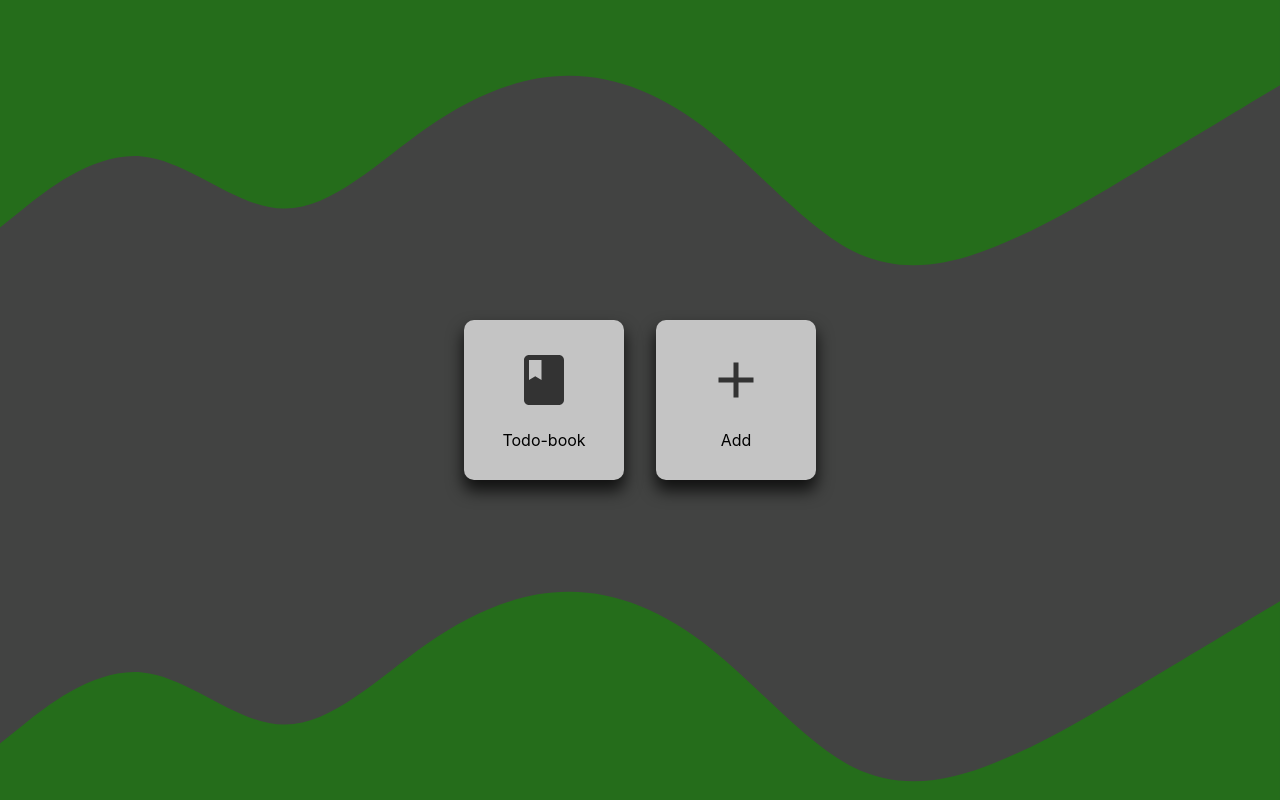
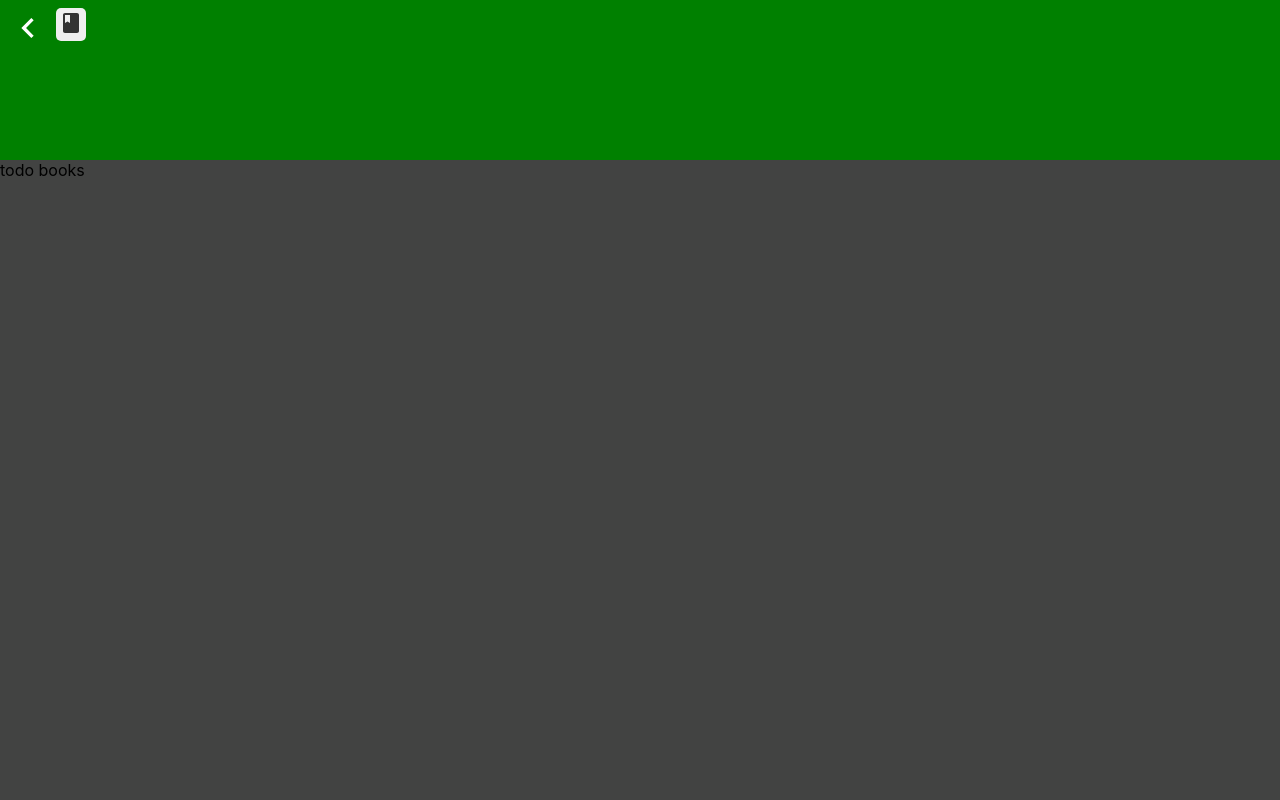
Before and after one commit to KevinNicolas/React-Todo-app, a React (Create React App) app: page / in a window 1280 px wide. Built offline with nearby package versions, Linux system fonts and the light colour scheme.

Commit message:
Start 'Todo-book' view

```diff
--- a/src/App.tsx
+++ b/src/App.tsx
@@ -1,11 +1,11 @@
 import { GlobalStyles } from "./Global-styles"
-import { Home } from "./pages/Home"
+import { TodoBook } from "./pages/Todo-book"
 
 export const App = () => {
   return (
     <div>
       <GlobalStyles />
-      <Home />
+      <TodoBook />
     </div>
   )
 }
--- a/src/Global-styles.ts
+++ b/src/Global-styles.ts
@@ -11,6 +11,7 @@ export const GlobalStyles = createGlobalStyle`
 
     --background-color: #424342;
     --button-background: #C4C4C4;
+    --button-background-2: whitesmoke;
   }
 
   * {
@@ -19,6 +20,7 @@ export const GlobalStyles = createGlobalStyle`
     padding: 0;
     text-decoration: none;
     outline: none;
+    border: none;
   }
 
   .page-container {
@@ -36,4 +38,6 @@ export const GlobalStyles = createGlobalStyle`
     justify-content: center;
     align-items: center;
   }
+
+  button { cursor: pointer; }
 `
--- /dev/null
+++ b/src/pages/Todo-book/components/Header.tsx
@@ -0,0 +1,49 @@
+import styled from "styled-components"
+import { IconsDropdown } from "./Icons-dropdown"
+import { MdChevronLeft } from 'react-icons/md'
+
+const HeaderStyles = styled.div`
+  .header-container {
+    --column-size: 3rem;
+
+    background: green;
+    display: grid;
+    grid-template-rows: repeat(2, minmax(0, 1fr));
+    grid-template-columns: var(--column-size) calc(100% - var(--column-size));
+    padding: .5rem;
+  }
+
+  .back-button-container {
+    grid-row: 1 / -1;
+
+    button {
+      background: transparent;
+      transition: color 300ms ease-in;
+      color: white;
+
+      &:hover { color: var(--primary) }
+    }
+  }
+
+  .row {
+    display: flex;
+    flex-flow: row;
+  }
+`
+
+export const Header = () => {
+  return (
+    <HeaderStyles>
+      <div className="header-container full">
+        <div className="back-button-container">
+          <button>
+            <MdChevronLeft size={40} />
+          </button>
+        </div>
+        <div className="row">
+          <IconsDropdown />
+        </div>
+      </div>
+    </HeaderStyles>
+  )
+}
--- /dev/null
+++ b/src/pages/Todo-book/components/Icons-dropdown.tsx
@@ -0,0 +1,79 @@
+import { useState } from "react";
+import { IconType } from "react-icons"
+import styled from "styled-components"
+import { iconList } from "../../../utils/get-icons-list"
+
+interface StyleProps {
+  showIconList: boolean;
+  iconsQuantity: number;
+}
+
+const IconsDropdownStyles = styled.div<StyleProps>`
+  .icons-button {
+    color: var(--text-color-dark);
+    padding: .2rem;
+    border-radius: 5px;
+  }
+
+  .icon-list-container {
+    position: relative;
+    transition: opacity 300ms ease-in-out;
+    opacity: ${({ showIconList }) => showIconList ? 1 : 0};
+    z-index: ${({ showIconList }) => showIconList ? 1 : -1};
+
+    .icon-list-wrapper {
+      background: var(--button-background-2);
+      position: absolute;
+      overflow: hidden;
+      display: flex;
+      flex-flow: row wrap;
+      align-items: center;
+      min-width: ${({ iconsQuantity }) => `${.9 * iconsQuantity}rem`};
+      top: .1rem;
+      left: .5rem;
+      border-radius: 5px;
+
+      .icon-container {
+        background: transparent;
+        transition: background 300ms ease-in-out;
+        padding: .5rem;
+        &:hover { background: var(--primary-hover) }
+      }
+    }
+  }
+`
+
+export const IconsDropdown = () => {
+  const [showIconList, setshowIconList] = useState(false)
+  const [selectedIcon, setselectedIcon] = useState<JSX.Element>(iconList[0]({ size: 24 }))
+
+  const selectIcon = ({ icon }: { icon: IconType }) => {
+    setselectedIcon(icon({ size: 24 }))
+    setshowIconList(false)
+  }
+
+  return (
+    <IconsDropdownStyles showIconList={showIconList} iconsQuantity={iconList.length}>
+      <div className="icons-dropdown-container">
+        <button className="icons-button" onClick={() => { setshowIconList(!showIconList) }}>
+          { selectedIcon }
+        </button>
+        <div className="icon-list-container">
+          <div className="icon-list-wrapper">
+            {
+              iconList.map((Icon: IconType) => (
+                <div
+                  key={iconList.indexOf(Icon)}
+                  className="icon-container center"
+                  onClick={() => { selectIcon({ icon: Icon }) }}
+                >
+                  <Icon size={20} />
+                </div>
+              ))
+            }
+          </div>
+        </div>
+      </div>
+    </IconsDropdownStyles>
+  )
+}
--- /dev/null
+++ b/src/pages/Todo-book/index.tsx
@@ -0,0 +1,23 @@
+import styled from "styled-components"
+import { Header } from "./components/Header"
+
+const TodoBookStyles = styled.div`
+  .todo-book-container {
+    --header-height: 10rem;
+
+    background: var(--background-color);
+    display: grid;
+    grid-template-rows: var(--header-height) calc(100% - var(--header-height));
+  }
+`
+
+export const TodoBook = () => {
+  return (
+    <TodoBookStyles>
+      <div className="page-container todo-book-container">
+        <Header />
+        <span>todo books</span>
+      </div>
+    </TodoBookStyles>
+  )
+}
--- /dev/null
+++ b/src/utils/get-icons-list.ts
@@ -0,0 +1,36 @@
+import { IconType } from 'react-icons'
+import {
+  MdBook,
+  MdChangeHistory,
+  MdEco,
+  MdGrade,
+  MdNightlightRound,
+  MdPolymer,
+  MdSettingsCell,
+  MdTurnedIn,
+  MdAlternateEmail,
+  MdMail,
+  MdShield,
+  MdWidgets,
+  MdAttachMoney,
+  MdWorkspacesFilled,
+  MdLocalGroceryStore,
+} from 'react-icons/md'
+
+export const iconList: IconType[] = [
+  MdBook,
+  MdChangeHistory,
+  MdEco,
+  MdGrade,
+  MdNightlightRound,
+  MdPolymer,
+  MdSettingsCell,
+  MdTurnedIn,
+  MdAlternateEmail,
+  MdMail,
+  MdShield,
+  MdWidgets,
+  MdAttachMoney,
+  MdWorkspacesFilled,
+  MdLocalGroceryStore,
+]
```
